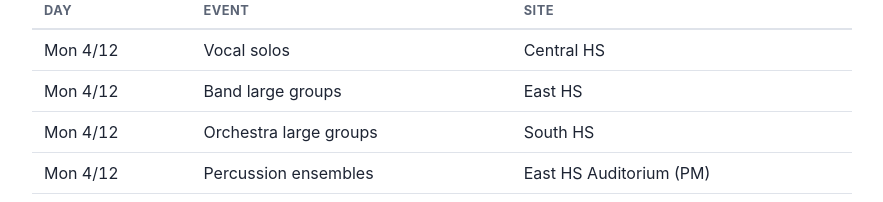
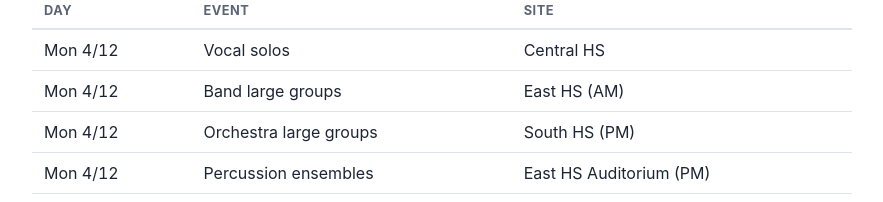
Before and after one commit to btschu/district-clinic-meeting-agenda, a plain HTML site: page index.html in a window 1280 px wide. Shown: the part 427-629 px from the top of the page, without its empty margins (198-1081 px from the left). Drawn offline with Linux system fonts and the light colour scheme.

Commit message:
Agenda: band AM, orchestra PM on 4/12
Co-Authored-By: Claude Opus 5.5 <noreply@anthropic.com>

```diff
--- a/index.html
+++ b/index.html
@@ -162,8 +162,8 @@
   <thead><tr><th>Day</th><th>Event</th><th>Site</th></tr></thead>
   <tbody>
     <tr><td class="nowrap">Mon 4/12</td><td>Vocal solos</td><td>Central HS</td></tr>
-    <tr><td class="nowrap">Mon 4/12</td><td>Band large groups</td><td>East HS</td></tr>
-    <tr><td class="nowrap">Mon 4/12</td><td>Orchestra large groups</td><td>South HS</td></tr>
+    <tr><td class="nowrap">Mon 4/12</td><td>Band large groups</td><td>East HS (AM)</td></tr>
+    <tr><td class="nowrap">Mon 4/12</td><td>Orchestra large groups</td><td>South HS (PM)</td></tr>
     <tr><td class="nowrap">Mon 4/12</td><td>Percussion ensembles</td><td>East HS Auditorium (PM)</td></tr>
     <tr><td class="nowrap">Tue 4/13</td><td>Vocal large groups</td><td>East HS</td></tr>
     <tr><td class="nowrap">Tue 4/13</td><td>Band solos</td><td>Central HS</td></tr>
```
